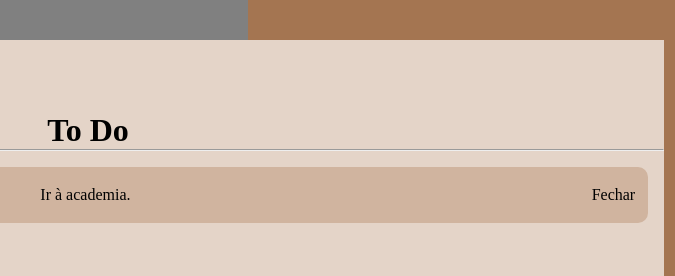
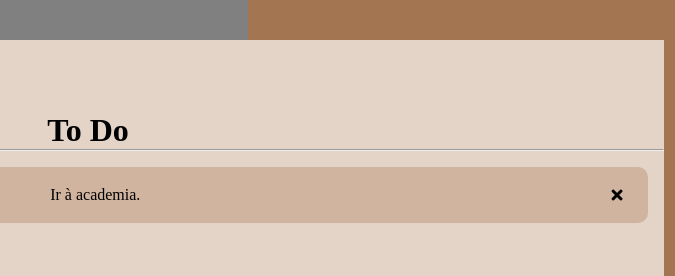
Before and after one commit to silasbispo01/DoTheList, a plain HTML site: page index.html in a window 1280 px wide. Shown: the top 276 px of the page, 552-1227 px from the left. Drawn offline with Linux system fonts and the light colour scheme.

Commit message:
add close button to task

```diff
--- a/css/index.css
+++ b/css/index.css
@@ -64,3 +64,8 @@ main {
 .task p {
     margin: 0 1vw;
 }
+
+.closebtn {
+    cursor: pointer;
+    margin-right: 1vw;
+}
--- a/index.html
+++ b/index.html
@@ -5,6 +5,7 @@
     <meta http-equiv="X-UA-Compatible" content="IE=edge">
     <meta name="viewport" content="width=device-width, initial-scale=1.0">
     <title>Do The List</title>
+    <link rel="stylesheet" href="https://cdnjs.cloudflare.com/ajax/libs/font-awesome/5.15.3/css/all.min.css" integrity="sha512-iBBXm8fW90+nuLcSKlbmrPcLa0OT92xO1BIsZ+ywDWZCvqsWgccV3gFoRBv0z+8dLJgyAHIhR35VZc2oM/gI1w==" crossorigin="anonymous" />
     <link rel="stylesheet" href="css/index.css">
 </head>
 <body>
@@ -19,7 +20,7 @@
                 <li class="task">
                     <div class="check"></div>
                     <p>Ir à academia.</p>
-                    <div>Fechar</div>
+                    <i class="fas fa-times closebtn"></i>
                 </li>
             </ul>
         </div>
```
